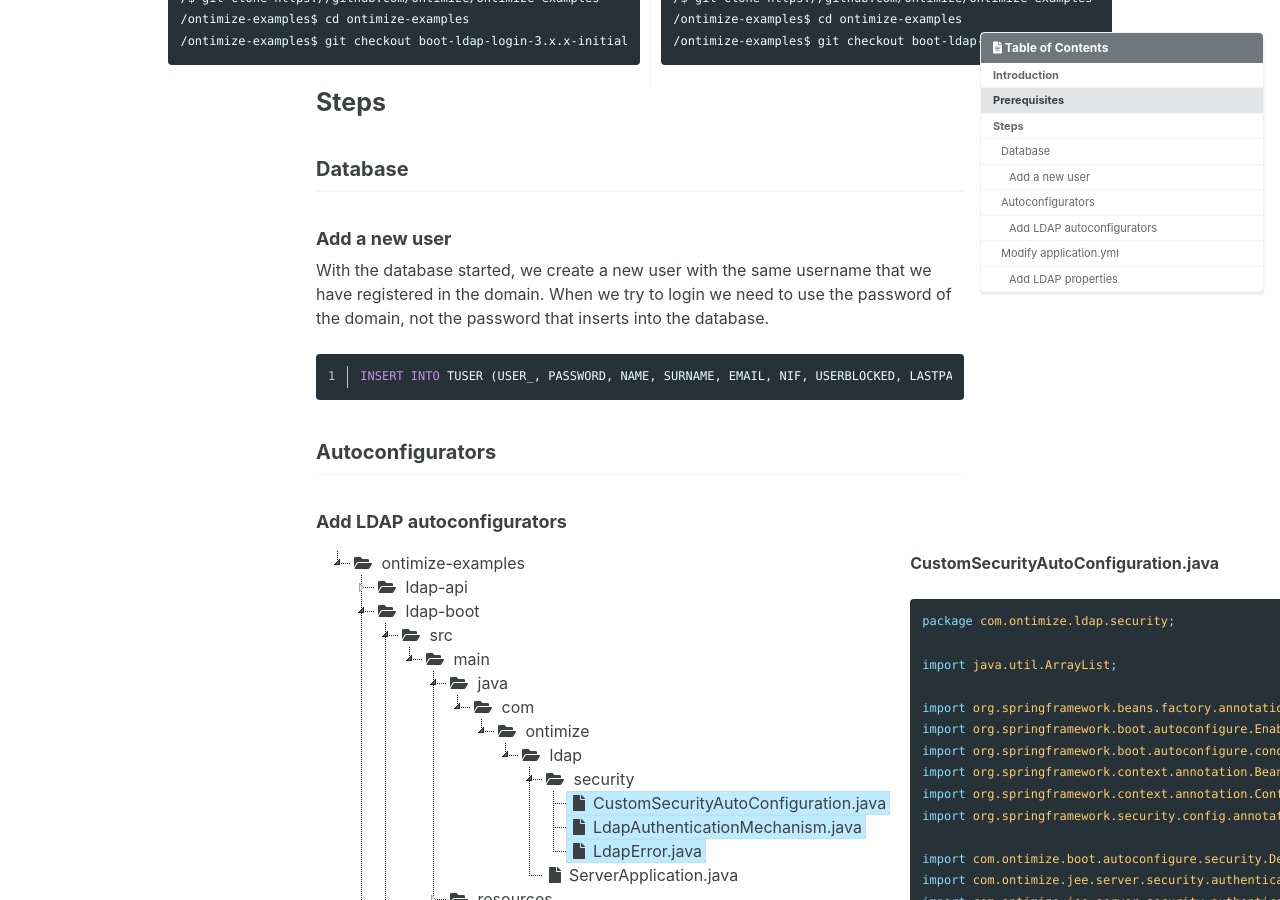
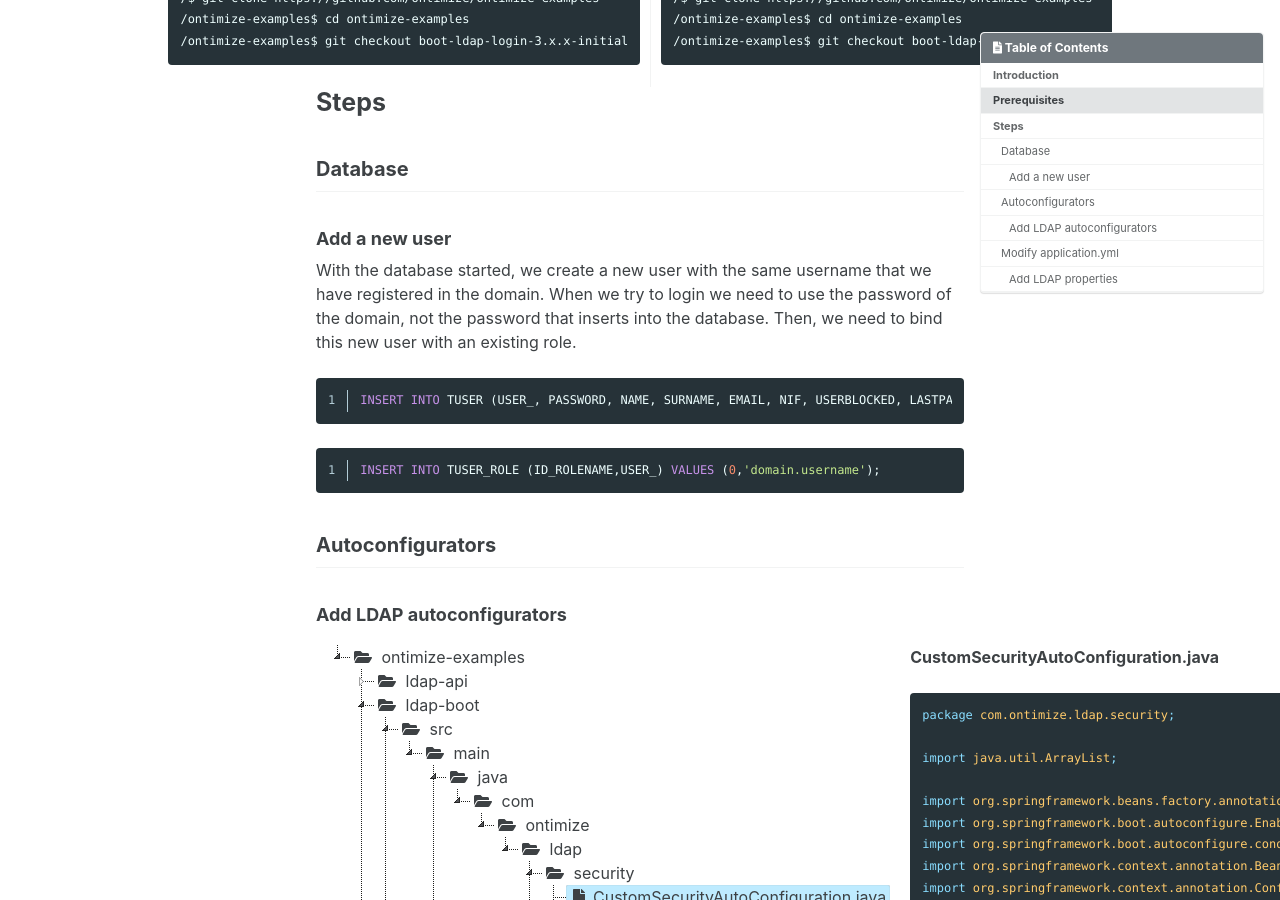
Before and after one commit to ontimize/ontimize-boot, a Jekyll site: the page built from _pages/basics_ldap.md, in a window 1280 px wide and 900 px high, scrolled down 627 px. Built offline with Jekyll 4.4.1, drawn with Linux system fonts in a browser that asks for light colours; cached includes are drawn as plain includes.

Commit message:
Add missing information

```diff
--- a/_pages/basics_ldap.md
+++ b/_pages/basics_ldap.md
@@ -46,11 +46,16 @@ There are 2 options to follow this tutorial, clone the repository with the initi
 
 ### Add a new user
 
-With the database started, we create a new user with the same username that we have registered in the domain. When we try to login we need to use the password of the domain, not the password that inserts into the database.
+With the database started, we create a new user with the same username that we have registered in the domain. When we try to login we need to use the password of the domain, not the password that inserts into the database. Then, we need to bind this new user with an existing role.
 
 {% highlight sql linenos %}
 INSERT INTO TUSER (USER_, PASSWORD, NAME, SURNAME, EMAIL, NIF, USERBLOCKED, LASTPASSWORDUPDATE, FIRSTLOGIN) VALUES('domain.username', 'somepassword', 'Name', 'Surname', 'Email', 'Nif', NULL, NULL, NULL);
 {% endhighlight %}
+
+{% highlight sql linenos %}
+INSERT INTO TUSER_ROLE (ID_ROLENAME,USER_) VALUES (0,'domain.username');
+{% endhighlight %}
+
 
 ## Autoconfigurators
 
```
